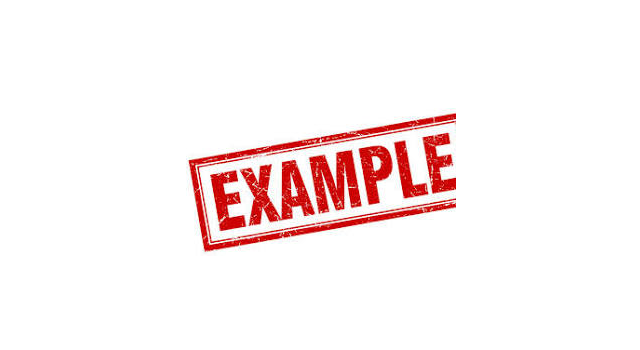
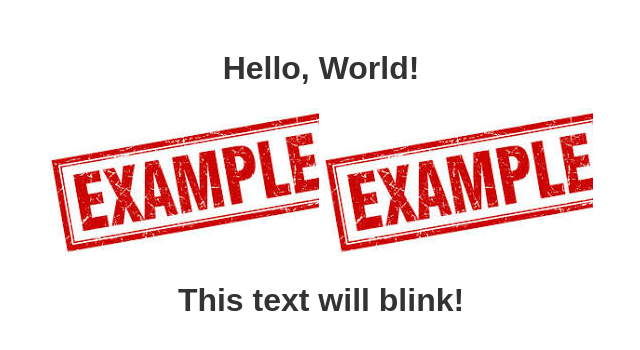
Before and after one commit to kevindRuby/hello-webpack-eg1, a website built with webpack: page src/main.html in a window 1280 px wide. Shown: the whole page, without its empty margins (319-959 px from the left). Built offline with nearby package versions, Linux system fonts and the light colour scheme.

Commit message:
Minor fixes to image not displaying and blinking text not blinking

```diff
--- a/src/main.html
+++ b/src/main.html
@@ -8,7 +8,7 @@
     </head>
     <body>
         <h1>Hello, World!</h1>
-        <img src="image.jpg" alt="Example Image">
+        <img src="image.jpg" alt="Description of image">
         <script src="main.js"></script>
     </body>
   </html>
--- a/src/main.js
+++ b/src/main.js
@@ -1,6 +1,15 @@
-document.addEventListener("DOMContentLoaded", function() {
-    const h1 = document.querySelector('h1');
-    setInterval(() => {
-        h1.style.visibility = h1.style.visibility === 'hidden' ? 'visible' : 'hidden';
-    }, 1000);
-});
+import imageSrc from './image.jpg'; // Adjust the path if necessary
+
+const imgElement = document.createElement('img');
+imgElement.src = imageSrc;
+imgElement.alt = 'Description of image';
+document.body.appendChild(imgElement);
+
+
+const textElement = document.createElement('h1');
+textElement.textContent = 'This text will blink!';
+document.body.appendChild(textElement);
+
+setInterval(() => {
+    textElement.style.visibility = (textElement.style.visibility === 'hidden' ? '' : 'hidden');
+}, 500);
```
Also changed, not shown: dist/a320c27ef55a9f0574e1.jpg (added), dist/index.html, dist/main.js.
